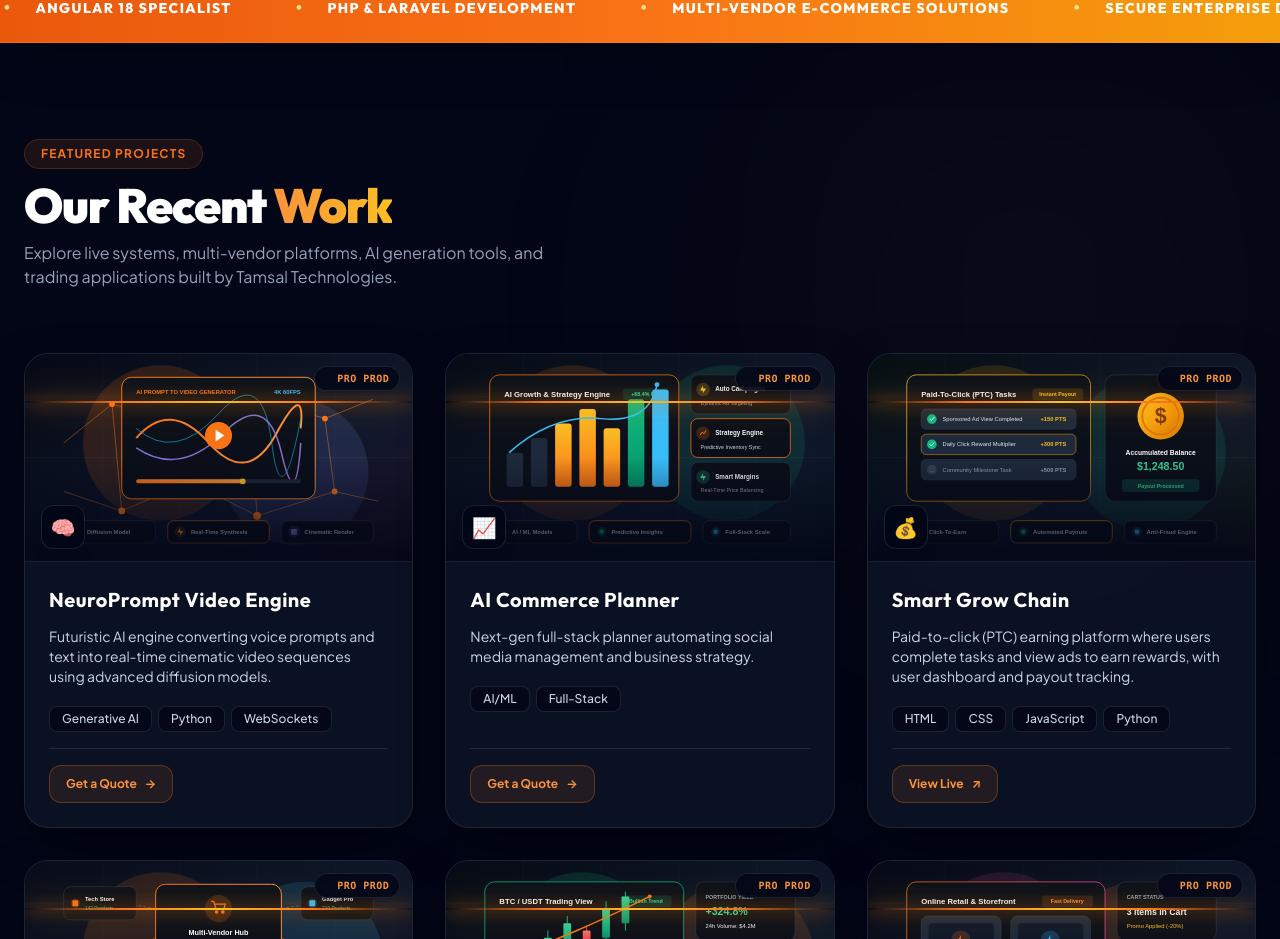
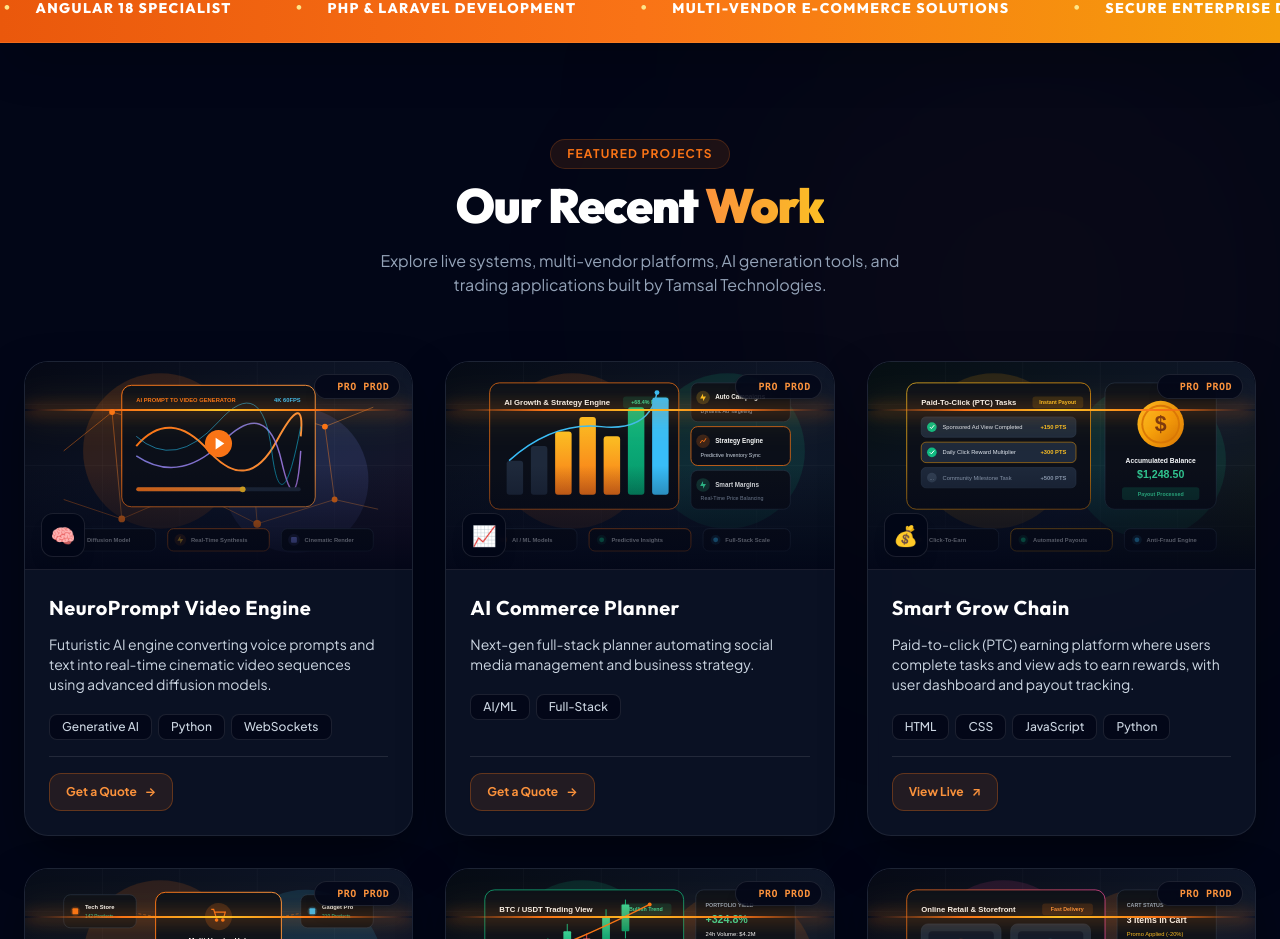
Before and after one commit to muradmahmood46-star/tamsal-technologies, an Angular app: page / in a window 1280 px wide. Shown: the part 1779-2718 px from the top of the page. Built offline with nearby package versions, Linux system fonts and the light colour scheme.

Commit message:
fix: center Featured Projects header and description text on PC

```diff
--- a/src/app/pages/home/home.component.html
+++ b/src/app/pages/home/home.component.html
@@ -259,14 +259,14 @@
   <div class="absolute top-0 right-0 w-[500px] h-[500px] bg-orange-500/5 rounded-full blur-[150px] pointer-events-none"></div>
 
   <div class="max-w-7xl mx-auto px-2.5 sm:px-4 md:px-6 relative z-10 w-full">
-    <div class="mb-10 md:mb-16 text-center md:text-left space-y-2 md:space-y-3">
+    <div class="text-center max-w-3xl mx-auto mb-10 md:mb-16 space-y-2 md:space-y-3">
       <span class="text-orange-500 font-bold text-xs tracking-widest uppercase bg-orange-500/10 px-4 py-1.5 rounded-full border border-orange-500/20 inline-block">
         Featured Projects
       </span>
       <h2 class="text-3xl md:text-5xl font-black text-white tracking-tight font-display">
         Our Recent <span class="text-transparent bg-clip-text bg-gradient-to-r from-orange-400 to-amber-400">Work</span>
       </h2>
-      <p class="text-slate-400 text-sm md:text-base max-w-xl">
+      <p class="text-slate-400 text-sm md:text-base max-w-xl mx-auto leading-relaxed pt-1 md:pt-2">
         Explore live systems, multi-vendor platforms, AI generation tools, and trading applications built by Tamsal Technologies.
       </p>
     </div>
```
